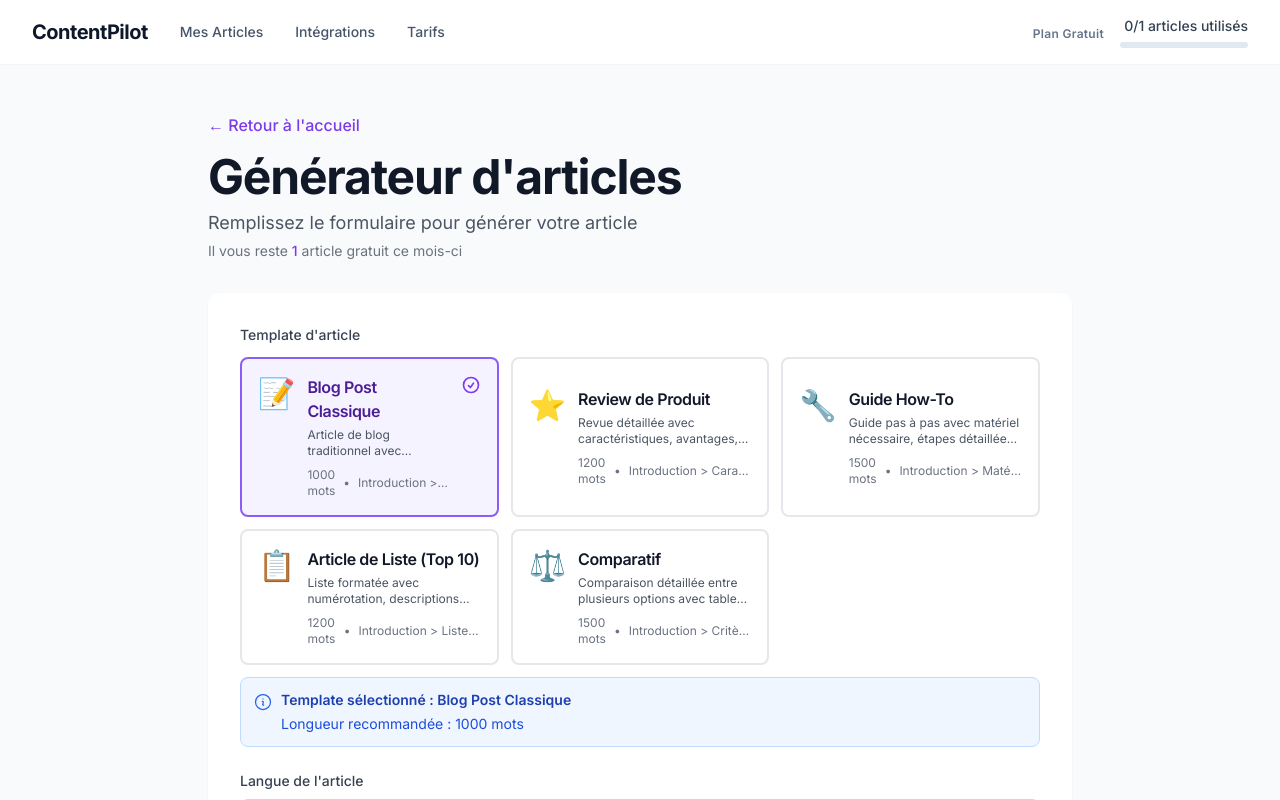
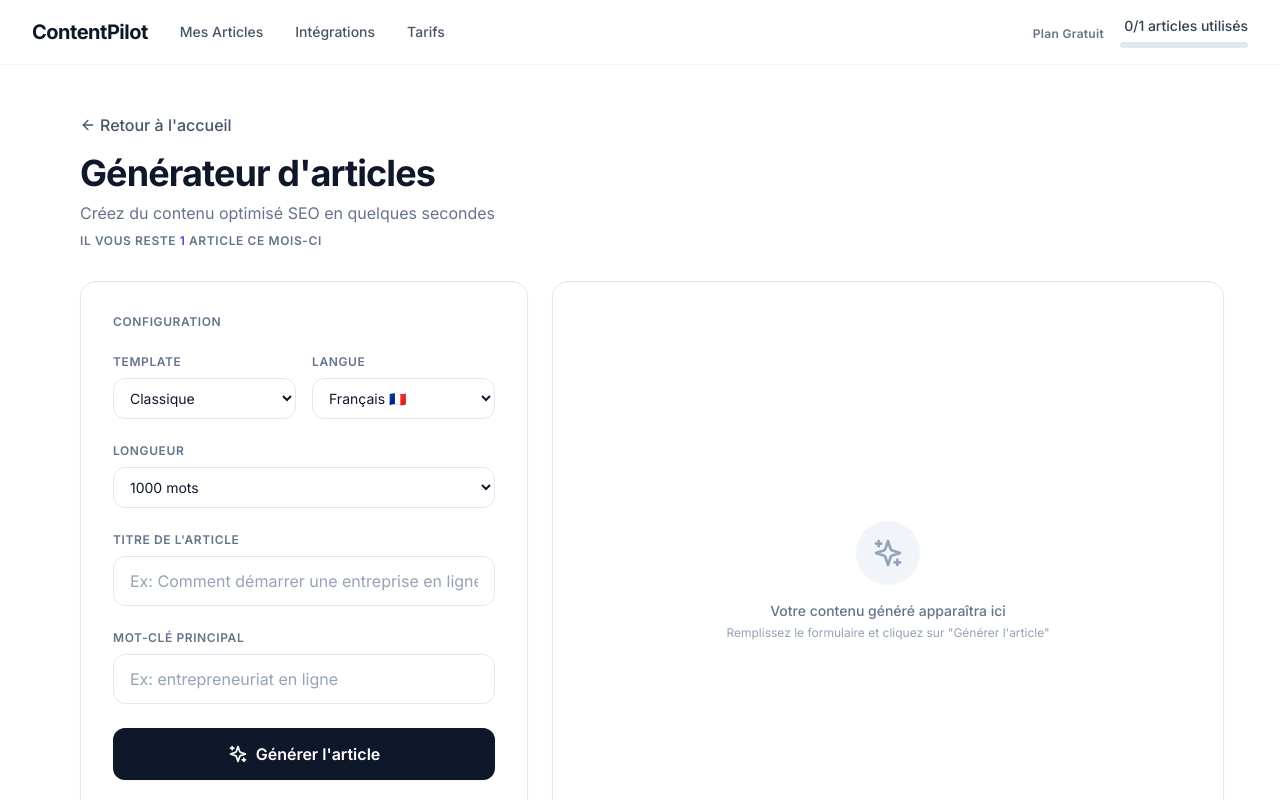
Before and after one commit to tomturner-lgtm/ContentPilot1, a Next.js app: page /generate in a window 1280 px wide. Shown: the top 800 px of the page. Built offline with nearby package versions, Linux system fonts and the light colour scheme.

Commit message:
feat: redesign generation page workspace

```diff
--- a/app/generate/page.tsx
+++ b/app/generate/page.tsx
@@ -13,6 +13,7 @@ import { Confetti } from '@/components/Confetti'
 import { useToastContext } from '@/components/ToastProvider'
 import { TemplateType, getTemplate } from '@/lib/templates'
 import { LanguageCode, getLanguage } from '@/lib/languages'
+import { Sparkles, Copy, Save, RotateCcw, Loader2, ArrowLeft } from 'lucide-react'
 
 export default function GeneratePage() {
   const router = useRouter()
@@ -29,6 +30,7 @@ export default function GeneratePage() {
   const [error, setError] = useState('')
   const [progress, setProgress] = useState(0)
   const [showConfetti, setShowConfetti] = useState(false)
+  const [charCount, setCharCount] = useState(0)
 
   // Charger la dernière langue utilisée au montage
   useEffect(() => {
@@ -43,6 +45,11 @@ export default function GeneratePage() {
       setLength(templateData.recommendedLength.toString())
     }
   }, [template])
+
+  // Calculer le nombre de caractères du prompt
+  useEffect(() => {
+    setCharCount(title.length + keyword.length)
+  }, [title, keyword])
 
   const handleSubmit = async (e: React.FormEvent) => {
     e.preventDefault()
@@ -134,23 +141,49 @@ export default function GeneratePage() {
     }
   }
 
+  const handleCopy = async () => {
+    try {
+      await navigator.clipboard.writeText(article)
+      toast.showToast('Contenu copié dans le presse-papiers', 'success')
+    } catch (err) {
+      toast.showToast('Erreur lors de la copie', 'error')
+    }
+  }
+
+  const handleSave = () => {
+    if (article && title) {
+      articles.saveArticle({
+        title,
+        content: article,
+        keyword,
+        length: parseInt(length),
+      })
+      toast.showToast('Article sauvegardé avec succès', 'success')
+    }
+  }
+
+  const handleRegenerate = () => {
+    handleSubmit(new Event('submit') as any)
+  }
+
   // Afficher le message de limite atteinte si le quota est épuisé
   if (!quota.isLoading && !quota.canGenerate) {
     return (
-      <main className="min-h-screen bg-gray-50">
+      <main className="min-h-screen bg-white">
         <div className="mx-auto max-w-4xl px-4 py-8 sm:py-12">
           <div className="mb-8">
             <Link
               href="/"
-              className="text-primary-600 hover:text-primary-700 font-medium"
+              className="text-slate-600 hover:text-indigo-600 font-medium transition-colors inline-flex items-center gap-1"
             >
-              ← Retour à l'accueil
+              <ArrowLeft className="w-4 h-4" />
+              Retour à l'accueil
             </Link>
           </div>
 
           {/* Message de limite atteinte */}
-          <div className="rounded-xl bg-white p-8 shadow-sm text-center">
-            <div className="mx-auto mb-4 flex h-16 w-16 items-center justify-center rounded-full bg-red-100">
+          <div className="rounded-2xl bg-white border border-gray-200 shadow-sm p-8 text-center">
+            <div className="mx-auto mb-4 flex h-16 w-16 items-center justify-center rounded-full bg-red-50">
               <svg
                 className="h-8 w-8 text-red-600"
                 fill="none"
@@ -165,20 +198,17 @@ export default function GeneratePage() {
                 />
               </svg>
             </div>
-            <h2 className="text-2xl font-bold text-gray-900 mb-2">
+            <h2 className="text-2xl font-bold tracking-tight text-slate-900 mb-2">
               Limite atteinte
             </h2>
-            <p className="text-gray-600 mb-6">
-              Vous avez utilisé vos {quota.limit} article{quota.limit > 1 ? 's' : ''} {quota.planType === 'free' ? 'gratuit' : quota.planType === 'pro' ? 'du plan Pro' : 'du plan Max'} ce mois-ci.
-              {quota.planType === 'free' && (
-                <> Le quota sera réinitialisé automatiquement le mois prochain.</>
-              )}
+            <p className="text-slate-600 mb-6">
+              Vous avez utilisé vos {quota.limit} article{quota.limit > 1 ? 's' : ''} {quota.planType === 'test' ? 'du plan Test' : quota.planType === 'pro' ? 'du plan Pro' : 'du plan Max'} ce mois-ci.
             </p>
             <Link
               href="/pricing"
-              className="inline-flex items-center justify-center rounded-lg bg-primary-600 px-6 py-3 text-base font-semibold text-white shadow-sm hover:bg-primary-700 focus-visible:outline focus-visible:outline-2 focus-visible:outline-offset-2 focus-visible:outline-primary-600 transition-colors"
+              className="inline-flex items-center justify-center rounded-xl bg-indigo-600 px-6 py-3 text-base font-semibold text-white shadow-sm hover:bg-indigo-700 transition-colors"
             >
-              {quota.planType === 'free' ? 'Passer au plan Pro ou Max' : 'Voir les plans'}
+              {quota.planType === 'test' ? 'Passer au plan Pro ou Max' : 'Voir les plans'}
             </Link>
           </div>
         </div>
@@ -187,171 +217,242 @@ export default function GeneratePage() {
   }
 
   return (
-    <main className="min-h-screen bg-gray-50 dark:bg-gray-900 transition-colors">
+    <main className="min-h-screen bg-white">
       {/* Confettis */}
       <Confetti show={showConfetti} />
 
-      <div className="mx-auto max-w-4xl px-4 py-8 sm:py-12">
+      <div className="mx-auto max-w-6xl px-4 py-8 sm:py-12">
         {/* Header */}
         <div className="mb-8">
           <Link
             href="/"
-            className="text-primary-600 hover:text-primary-700 font-medium"
+            className="text-slate-600 hover:text-indigo-600 font-medium transition-colors inline-flex items-center gap-1 mb-4"
           >
-            ← Retour à l'accueil
+            <ArrowLeft className="w-4 h-4" />
+            Retour à l'accueil
           </Link>
-          <h1 className="mt-4 text-4xl font-bold text-gray-900 sm:text-5xl">
+          <h1 className="text-4xl font-bold tracking-tight text-slate-900 mb-2">
             Générateur d'articles
           </h1>
-          <p className="mt-2 text-lg text-gray-600">
-            Remplissez le formulaire pour générer votre article
+          <p className="text-slate-500">
+            Créez du contenu optimisé SEO en quelques secondes
           </p>
           {quota.remaining > 0 && (
-            <p className="mt-1 text-sm text-gray-500">
-              Il vous reste <span className="font-medium text-primary-600">{quota.remaining}</span> article{quota.remaining > 1 ? 's' : ''} gratuit{quota.remaining > 1 ? 's' : ''} ce mois-ci
+            <p className="mt-2 text-xs font-semibold text-slate-500 uppercase tracking-wider">
+              Il vous reste <span className="text-indigo-600">{quota.remaining}</span> article{quota.remaining > 1 ? 's' : ''} ce mois-ci
             </p>
           )}
         </div>
 
-        {/* Form */}
-        <form onSubmit={handleSubmit} className="mb-8">
-          <div className="rounded-xl bg-white dark:bg-gray-800 p-6 shadow-sm sm:p-8 animate-fade-in transition-colors">
-            <div className="space-y-6">
-              {/* Template Selector */}
-              <TemplateSelector
-                selectedTemplate={template}
-                onSelectTemplate={setTemplate}
-              />
+        {/* Layout à 2 colonnes sur desktop */}
+        <div className="grid gap-6 lg:grid-cols-[40%_60%]">
+          {/* Panneau de gauche - Formulaire */}
+          <div className="rounded-2xl bg-white border border-gray-200 shadow-sm p-6 lg:p-8">
+            <form onSubmit={handleSubmit} className="space-y-6">
+              {/* Titre de section */}
+              <div className="mb-6">
+                <h2 className="text-xs font-semibold text-slate-500 uppercase tracking-wider mb-4">
+                  Configuration
+                </h2>
+              </div>
 
-              {/* Language Selector */}
-              <LanguageSelector
-                selectedLanguage={language}
-                onSelectLanguage={setLanguage}
-              />
+              {/* Grille pour les selecteurs */}
+              <div className="grid grid-cols-2 gap-4">
+                {/* Template Selector - Adapté pour la grille */}
+                <div>
+                  <label className="block text-xs font-semibold text-slate-500 uppercase tracking-wider mb-2">
+                    Template
+                  </label>
+                  <select
+                    value={template}
+                    onChange={(e) => setTemplate(e.target.value as TemplateType)}
+                    className="w-full rounded-xl border border-gray-200 bg-white px-3 py-2.5 text-sm text-slate-900 focus:outline-none focus:ring-2 focus:ring-indigo-500 focus:border-transparent transition-all"
+                  >
+                    <option value="blog-classic">Classique</option>
+                    <option value="blog-list">Liste</option>
+                    <option value="blog-howto">Guide</option>
+                    <option value="blog-review">Avis</option>
+                    <option value="blog-news">Actualité</option>
+                  </select>
+                </div>
 
-              {/* Title Input */}
+                {/* Language Selector - Adapté pour la grille */}
+                <div>
+                  <label className="block text-xs font-semibold text-slate-500 uppercase tracking-wider mb-2">
+                    Langue
+                  </label>
+                  <select
+                    value={language}
+                    onChange={(e) => setLanguage(e.target.value as LanguageCode)}
+                    className="w-full rounded-xl border border-gray-200 bg-white px-3 py-2.5 text-sm text-slate-900 focus:outline-none focus:ring-2 focus:ring-indigo-500 focus:border-transparent transition-all"
+                  >
+                    <option value="fr">Français 🇫🇷</option>
+                    <option value="en">English 🇬🇧</option>
+                    <option value="es">Español 🇪🇸</option>
+                    <option value="de">Deutsch 🇩🇪</option>
+                    <option value="it">Italiano 🇮🇹</option>
+                  </select>
+                </div>
+              </div>
+
+              {/* Longueur */}
               <div>
-                <label
-                  htmlFor="title"
-                  className="block text-sm font-medium text-gray-700 mb-2"
+                <label className="block text-xs font-semibold text-slate-500 uppercase tracking-wider mb-2">
+                  Longueur
+                </label>
+                <select
+                  value={length}
+                  onChange={(e) => setLength(e.target.value)}
+                  className="w-full rounded-xl border border-gray-200 bg-white px-3 py-2.5 text-sm text-slate-900 focus:outline-none focus:ring-2 focus:ring-indigo-500 focus:border-transparent transition-all"
                 >
+                  <option value="500">500 mots</option>
+                  <option value="1000">1000 mots</option>
+                  <option value="1500">1500 mots</option>
+                  <option value="2000">2000 mots</option>
+                </select>
+              </div>
+
+              {/* Titre */}
+              <div>
+                <label className="block text-xs font-semibold text-slate-500 uppercase tracking-wider mb-2">
                   Titre de l'article
                 </label>
                 <input
                   type="text"
-                  id="title"
                   value={title}
                   onChange={(e) => setTitle(e.target.value)}
                   required
-                  className="w-full rounded-lg border border-gray-300 dark:border-gray-700 bg-white dark:bg-gray-800 px-4 py-2.5 text-gray-900 dark:text-gray-100 placeholder-gray-400 dark:placeholder-gray-500 focus:border-primary-500 dark:focus:border-primary-500 focus:outline-none focus:ring-2 focus:ring-primary-500 transition-colors"
+                  className="w-full rounded-xl border border-gray-200 bg-white px-4 py-3 text-slate-900 placeholder-slate-400 focus:outline-none focus:ring-2 focus:ring-indigo-500 focus:border-transparent transition-all"
                   placeholder="Ex: Comment démarrer une entreprise en ligne"
                 />
               </div>
 
-              {/* Keyword Input */}
+              {/* Mot-clé */}
               <div>
-                <label
-                  htmlFor="keyword"
-                  className="block text-sm font-medium text-gray-700 mb-2"
-                >
+                <label className="block text-xs font-semibold text-slate-500 uppercase tracking-wider mb-2">
                   Mot-clé principal
                 </label>
                 <input
                   type="text"
-                  id="keyword"
                   value={keyword}
                   onChange={(e) => setKeyword(e.target.value)}
                   required
-                  className="w-full rounded-lg border border-gray-300 dark:border-gray-700 bg-white dark:bg-gray-800 px-4 py-2.5 text-gray-900 dark:text-gray-100 placeholder-gray-400 dark:placeholder-gray-500 focus:border-primary-500 dark:focus:border-primary-500 focus:outline-none focus:ring-2 focus:ring-primary-500 transition-colors"
+                  className="w-full rounded-xl border border-gray-200 bg-white px-4 py-3 text-slate-900 placeholder-slate-400 focus:outline-none focus:ring-2 focus:ring-indigo-500 focus:border-transparent transition-all"
                   placeholder="Ex: entrepreneuriat en ligne"
                 />
-              </div>
-
-              {/* Length Selector */}
-              <div>
-                <label
-                  htmlFor="length"
-                  className="block text-sm font-medium text-gray-700 mb-2"
-                >
-                  Longueur de l'article
-                </label>
-                <select
-                  id="length"
-                  value={length}
-                  onChange={(e) => setLength(e.target.value)}
-                  className="w-full rounded-lg border border-gray-300 dark:border-gray-700 bg-white dark:bg-gray-800 px-4 py-2.5 text-gray-900 dark:text-gray-100 focus:border-primary-500 dark:focus:border-primary-500 focus:outline-none focus:ring-2 focus:ring-primary-500 transition-colors"
-                >
-                  <option value="500">500 mots</option>
-                  <option value="1000">1000 mots</option>
-                  <option value="1500">1500 mots</option>
-                </select>
               </div>
 
               {/* Progress Bar */}
               {loading && (
                 <div className="w-full">
                   <div className="flex items-center justify-between mb-2">
-                    <span className="text-sm text-gray-600 dark:text-gray-400">
+                    <span className="text-xs text-slate-500">
                       Génération en cours...
                     </span>
-                    <span className="text-sm font-medium text-primary-600 dark:text-primary-400">
+                    <span className="text-xs font-medium text-indigo-600">
                       {Math.round(progress)}%
                     </span>
                   </div>
-                  <div className="w-full h-2 bg-gray-200 dark:bg-gray-700 rounded-full overflow-hidden">
+                  <div className="w-full h-1.5 bg-slate-200 rounded-full overflow-hidden">
                     <div
-                      className="h-full bg-primary-600 transition-all duration-300 ease-out rounded-full"
+                      className="h-full bg-indigo-600 transition-all duration-300 ease-out rounded-full"
                       style={{ width: `${progress}%` }}
                     />
                   </div>
                 </div>
               )}
 
-              {/* Submit Button */}
+              {/* Error Message */}
+              {error && (
+                <div className="rounded-xl bg-red-50 border border-red-200 p-4">
+                  <p className="text-sm text-red-800">{error}</p>
+                </div>
+              )}
+
+              {/* Bouton Générer */}
               <button
                 type="submit"
                 disabled={loading || !quota.canGenerate}
-                className="w-full rounded-lg bg-primary-600 px-6 py-3 text-base font-semibold text-white shadow-sm hover:bg-primary-700 focus-visible:outline focus-visible:outline-2 focus-visible:outline-offset-2 focus-visible:outline-primary-600 disabled:opacity-50 disabled:cursor-not-allowed transition-colors"
+                className="w-full rounded-xl bg-slate-900 px-6 py-3.5 text-base font-semibold text-white shadow-sm hover:bg-slate-800 hover:scale-[1.02] transition-all duration-200 disabled:opacity-50 disabled:cursor-not-allowed disabled:hover:scale-100 flex items-center justify-center gap-2"
               >
-                {loading ? 'Génération en cours...' : "Générer l'article"}
+                {loading ? (
+                  <>
+                    <Loader2 className="w-5 h-5 animate-spin" />
+                    Génération en cours...
+                  </>
+                ) : (
+                  <>
+                    <Sparkles className="w-5 h-5" />
+                    Générer l'article
+                  </>
+                )}
               </button>
-            </div>
+            </form>
           </div>
-        </form>
 
-        {/* Error Message */}
-        {error && (
-          <div className="mb-8 rounded-lg bg-red-50 dark:bg-red-900/20 border border-red-200 dark:border-red-800 p-4 animate-fade-in">
-            <p className="text-sm text-red-800 dark:text-red-200">{error}</p>
+          {/* Panneau de droite - Résultat */}
+          <div className="rounded-2xl bg-white border border-gray-200 shadow-sm p-6 lg:p-8 min-h-[600px] relative">
+            {article ? (
+              <>
+                {/* Barre d'outils flottante */}
+                <div className="absolute top-4 right-4 flex items-center gap-2 bg-white/90 backdrop-blur-sm border border-gray-200 rounded-xl p-2 shadow-sm z-10">
+                  <button
+                    onClick={handleCopy}
+                    className="p-2 rounded-lg hover:bg-gray-100 transition-colors"
+                    title="Copier"
+                  >
+                    <Copy className="w-4 h-4 text-slate-600" />
+                  </button>
+                  <button
+                    onClick={handleSave}
+                    className="p-2 rounded-lg hover:bg-gray-100 transition-colors"
+                    title="Sauvegarder"
+                  >
+                    <Save className="w-4 h-4 text-slate-600" />
+                  </button>
+                  <button
+                    onClick={handleRegenerate}
+                    disabled={loading}
+                    className="p-2 rounded-lg hover:bg-gray-100 transition-colors disabled:opacity-50 disabled:cursor-not-allowed"
+                    title="Régénérer"
+                  >
+                    <RotateCcw className="w-4 h-4 text-slate-600" />
+                  </button>
+                </div>
+
+                {/* Contenu de l'article */}
+                <div className="prose prose-lg max-w-none">
+                  <div className="mb-6 pb-6 border-b border-gray-200">
+                    <h2 className="text-2xl font-bold tracking-tight text-slate-900 mb-2">{title}</h2>
+                    <p className="text-sm text-slate-500">
+                      Mot-clé: <span className="font-medium text-slate-700">{keyword}</span> •{' '}
+                      Longueur: <span className="font-medium text-slate-700">{length} mots</span> •{' '}
+                      Langue: <span className="font-medium text-slate-700">{getLanguage(language).nativeName} {getLanguage(language).flag}</span>
+                    </p>
+                  </div>
+                  <div className="text-slate-700 leading-7">
+                    <ReactMarkdown>{article}</ReactMarkdown>
+                  </div>
+                </div>
+              </>
+            ) : (
+              /* Placeholder quand aucun résultat */
+              <div className="flex items-center justify-center h-full min-h-[500px]">
+                <div className="text-center">
+                  <div className="mx-auto mb-4 flex h-16 w-16 items-center justify-center rounded-full bg-slate-100">
+                    <Sparkles className="w-8 h-8 text-slate-400" />
+                  </div>
+                  <p className="text-sm font-medium text-slate-500 mb-1">
+                    Votre contenu généré apparaîtra ici
+                  </p>
+                  <p className="text-xs text-slate-400">
+                    Remplissez le formulaire et cliquez sur "Générer l'article"
+                  </p>
+                </div>
+              </div>
+            )}
           </div>
-        )}
-
-        {/* Article Display */}
-        {article && (
-          <div className="rounded-xl bg-white p-6 shadow-sm sm:p-8">
-            <div className="mb-4 border-b border-gray-200 pb-4">
-              <h2 className="text-2xl font-bold text-gray-900">{title}</h2>
-              <p className="mt-2 text-sm text-gray-600">
-                Mot-clé: <span className="font-medium">{keyword}</span> |{' '}
-                Longueur: <span className="font-medium">{length} mots</span> |{' '}
-                Langue: <span className="font-medium">{getLanguage(language).nativeName} {getLanguage(language).flag}</span>
-              </p>
-            </div>
-            <div className="prose prose-lg max-w-none">
-              <ReactMarkdown className="text-gray-700 leading-7">
-                {article}
-              </ReactMarkdown>
-            </div>
-            <div className="mt-6 pt-6 border-t border-gray-200 flex gap-3">
-              <Link
-                href="/articles"
-                className="rounded-lg bg-primary-600 px-4 py-2 text-sm font-semibold text-white hover:bg-primary-700 transition-colors"
-              >
-                Voir mes articles
-              </Link>
-            </div>
-          </div>
-        )}
+        </div>
       </div>
     </main>
   )
--- a/package.json
+++ b/package.json
@@ -18,7 +18,8 @@
     "stripe": "^14.21.0",
     "@stripe/stripe-js": "^2.4.0",
     "@supabase/supabase-js": "^2.39.0",
-    "@supabase/auth-helpers-nextjs": "^0.8.7"
+    "@supabase/auth-helpers-nextjs": "^0.8.7",
+    "lucide-react": "^0.294.0"
   },
   "devDependencies": {
     "typescript": "^5.3.3",
```
